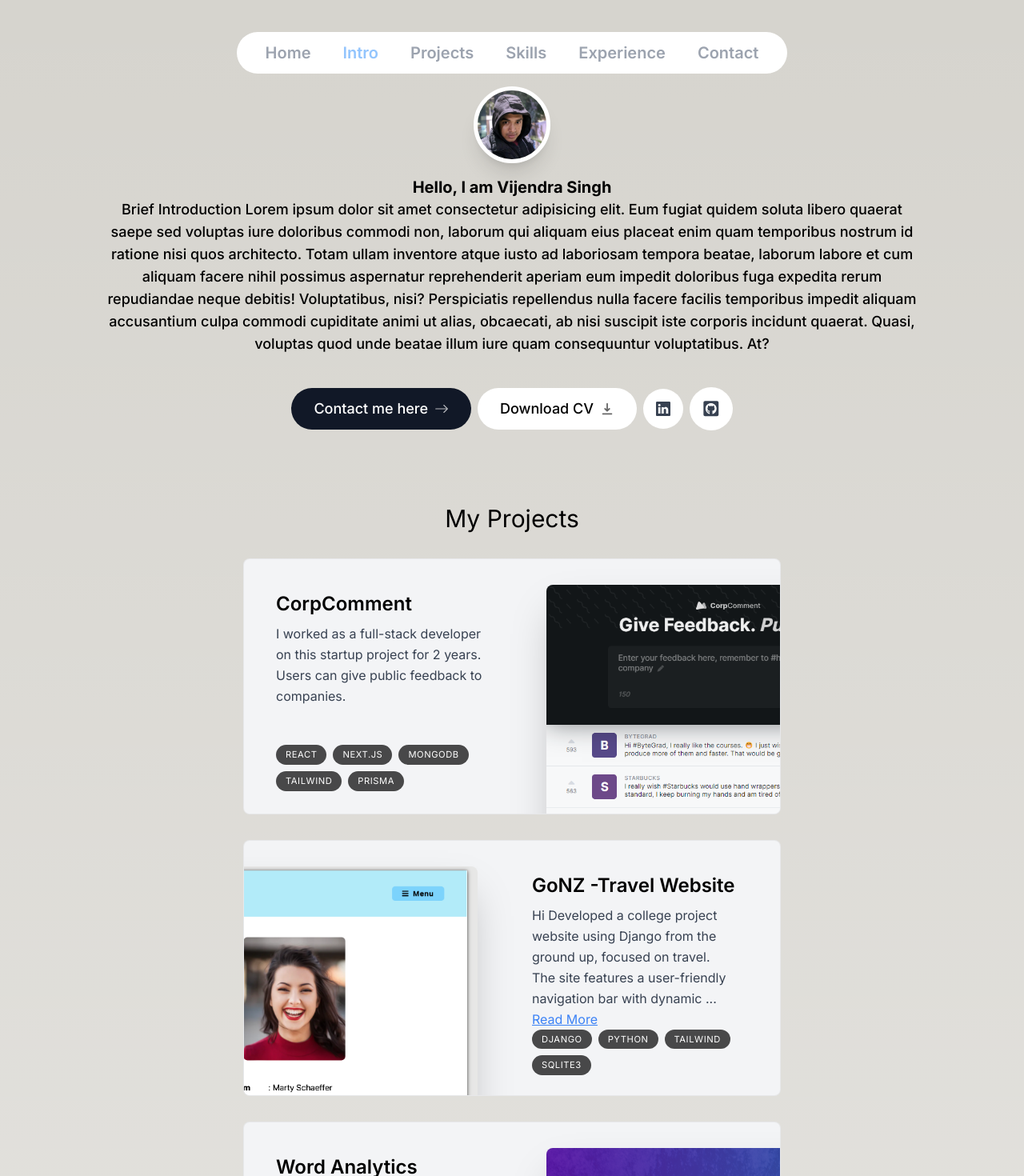
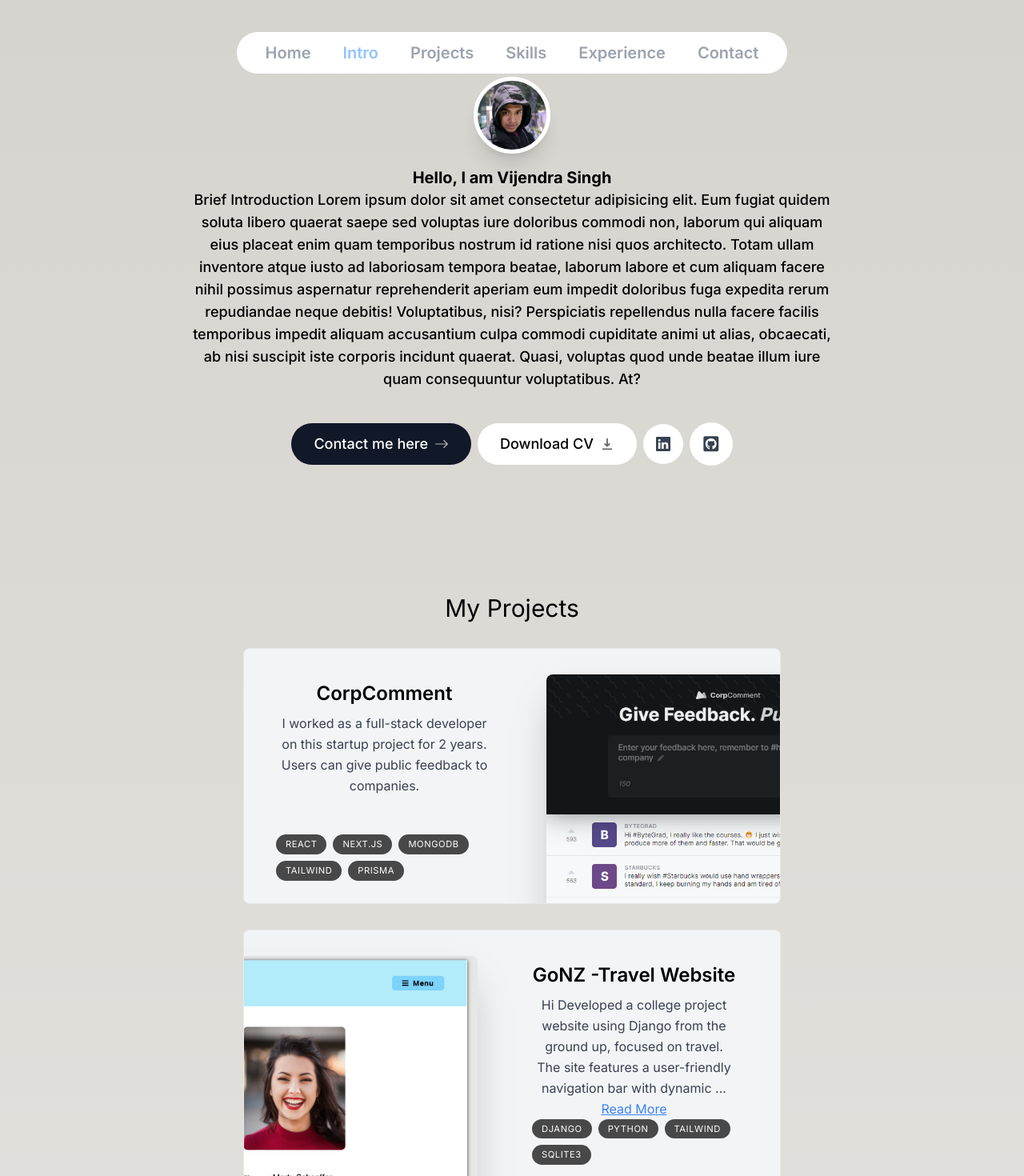
Before and after one commit to vijend795/my-portfolio, a Next.js app: page / in a window 1280 px wide. Shown: the top 1470 px of the page at 80% size. Built offline with nearby package versions, Linux system fonts and the light colour scheme.

Commit message:
intro and project segment alignment set
also add loading section on experience

```diff
--- a/app/component/experience.js
+++ b/app/component/experience.js
@@ -1,6 +1,6 @@
 "use client";
 
-import React from "react";
+import React, { useEffect, useState } from "react";
 import { experiencesData } from "../data/data_cv";
 import {
   VerticalTimeline,
@@ -12,16 +12,29 @@ import ExperienceCard from "./subComponent/experienceCard";
 
 
 export default function Experience() {
+  const [loading,setLoading]=useState(true)
+  useEffect(()=>{
+    setTimeout(()=>{
+      setLoading(false)
+    },1000)
+  },[])
   return (
-    <section id ='experience' className="scroll-mt-28 mb-28 sm:mb-40">
+    <section id ='experience'
+    className="scroll-mt-28 mb-28 sm:mb-40"
+    >
 
       <Heading >Experience </Heading>
 
-      <VerticalTimeline lineColor="white">
+      {loading?(
+        <p>Loading .......</p>
+      ):(
+        <VerticalTimeline lineColor="white">
         {experiencesData.map((item, index) => (
-          <React.Fragment key={index}>
+
+          < >
 
             <VerticalTimelineElement
+              key={index}
               contentStyle={{
                 background: "f3f4f6",
                 // color: '#fff',
@@ -41,6 +54,7 @@ export default function Experience() {
                 fontSize: "1.5rem",
               }}
             >
+
               <ExperienceCard item={item}/>
               {/* test */}
               {/* {item.title} */}
@@ -51,9 +65,13 @@ export default function Experience() {
                 {item.description}
               </p> */}
             </VerticalTimelineElement>
-          </React.Fragment>
+          </>
+
         ))}
       </VerticalTimeline>
+      )}
+
+
 
     </section>
   );
--- a/app/component/intro.js
+++ b/app/component/intro.js
@@ -12,7 +12,8 @@ const Intro = () => {
   return (
     <section
       id="intro"
-      className=" flex flex-col justify-start items-center px-5 rounded-lg py-3 max-w-6xl"
+      // className=" flex flex-col justify-start items-center px-5 rounded-lg py-3 max-w-6xl"
+      className='mb-28 max-w-[53rem] scroll-mt-28 text-center sm:mb-40 flex flex-col justify-start items-center'
     >
       <div>
         <Image
--- a/app/component/projects.js
+++ b/app/component/projects.js
@@ -14,7 +14,8 @@ const Projects = () => {
   return (
     <section
       id="projects"
-      className="flex flex-col justify-start items-center px-5 rounded-lg mb-6 mt-20"
+      // className="flex flex-col justify-start items-center px-5 rounded-lg mb-6 mt-20"
+      className='mb-28 max-w-[53rem] scroll-mt-28 text-center sm:mb-40 flex flex-col justify-start items-center'
     >
       <Heading>My Projects</Heading>
       <div>
--- a/app/layout.js
+++ b/app/layout.js
@@ -6,7 +6,7 @@ const inter = Inter({ subsets: ['latin'] })
 
 export const metadata = {
   title: "Vijendra | Personal Portfolio",
-  description: "Vijendra is a fresher in Web and development and his goal is to become a full-stack developer. Interest technologies are  Djnago,Next.js,Postgres,Tailwind,React Native.",
+  description: "Vijendra is a fresher in Web development and his goal is to become a full-stack developer. Interest technologies are  Django, Next.js,Postgres,Tailwind, React Native.",
 };
 
 export default function RootLayout({ children }) {
```
